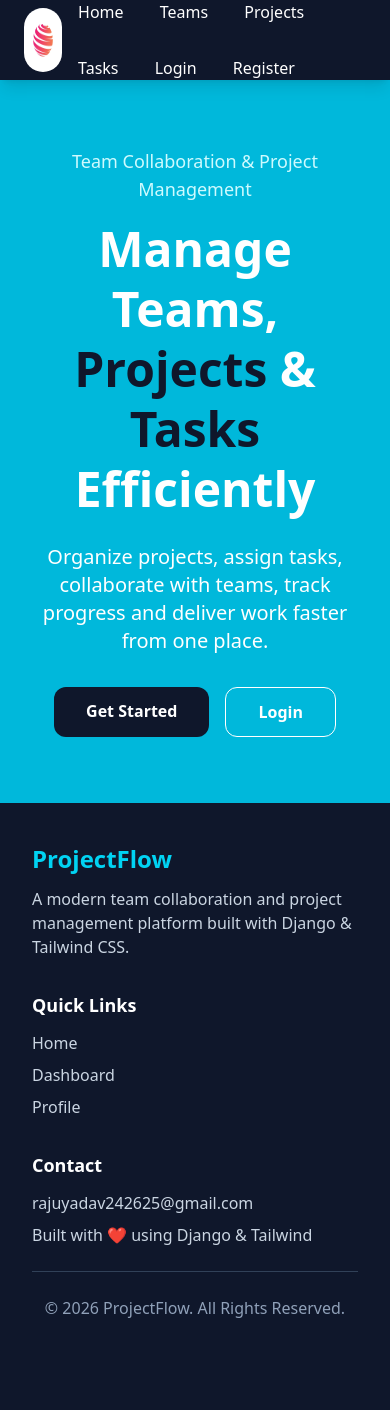
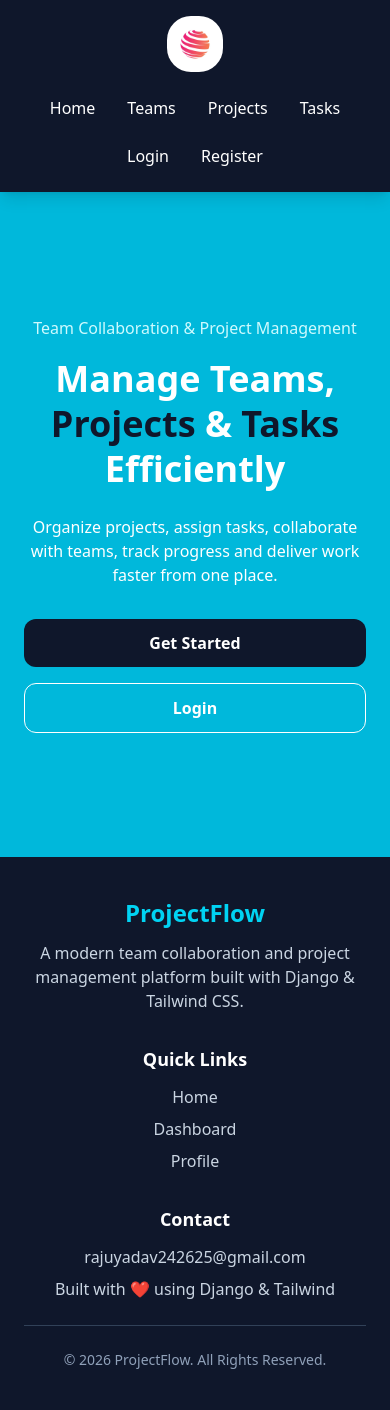
Before and after one commit to rajuyadav-cs/python-fullstack-django-ai-ml, a Django app: page / in a window 390 px wide. Before the commit the page ends 1318 px from the top, so only its background shows below. Run offline with Django 5.2, Linux system fonts and the light colour scheme; style sheets or scripts are compiled from the project's sources; some libraries are stand-ins or nearby versions.

Commit message:
responsive

```diff
--- a/Phase 3 - Django Project-1/trello/templates/index.html
+++ b/Phase 3 - Django Project-1/trello/templates/index.html
@@ -6,82 +6,83 @@
 <head>
     <meta charset="UTF-8">
     <meta name="viewport" content="width=device-width, initial-scale=1.0">
-
     {% tailwind_css %}
 
     <title>
-        {% block title %}
-            Homepage
-        {% endblock %}
+        {% block title %}Homepage{% endblock %}
     </title>
 </head>
+
 <body class="bg-cyan-500 min-h-screen">
 
 <div class="w-full min-h-screen flex flex-col">
 
     <!-- Navbar -->
-        <nav class="flex justify-between items-center h-20 w-full shadow-lg bg-slate-900 text-slate-200 px-6">
+    <nav class="w-full shadow-lg bg-slate-900 text-slate-200 px-4 py-4">
 
-            <div class="logo">
+        <div class="max-w-7xl mx-auto flex flex-col md:flex-row md:justify-between md:items-center gap-4">
+
+            <!-- Logo -->
+            <div class="flex justify-center md:justify-start">
                 <img
-                    class="h-16 w-auto rounded-3xl"
+                    class="h-14 md:h-16 w-auto rounded-3xl"
                     src="{% static 'accounts/images/logo.png' %}"
                     alt="Logo"
                 >
             </div>
 
-            <div class="links">
+            <!-- Links -->
+            <div class="flex flex-wrap justify-center md:justify-end gap-2">
 
-                <a class="inline-block text-white p-2 m-2 hover:text-cyan-500 hover:bg-cyan-200 rounded-lg hover:scale-110 transition"
+                <a class="text-white px-3 py-2 rounded-lg hover:text-cyan-500 hover:bg-cyan-200 transition"
                    href="{% url 'home' %}">
                     Home
                 </a>
 
-                <a class="inline-block text-white p-2 m-2 hover:text-cyan-500 hover:bg-cyan-200 rounded-lg hover:scale-110 transition"
-                   href="{% url "team-list" %}">
+                <a class="text-white px-3 py-2 rounded-lg hover:text-cyan-500 hover:bg-cyan-200 transition"
+                   href="{% url 'team-list' %}">
                     Teams
                 </a>
 
-                <a class="inline-block text-white p-2 m-2 hover:text-cyan-500 hover:bg-cyan-200 rounded-lg hover:scale-110 transition"
+                <a class="text-white px-3 py-2 rounded-lg hover:text-cyan-500 hover:bg-cyan-200 transition"
                    href="{% url 'project-list' %}">
                     Projects
                 </a>
 
-                <a
-                class="inline-block text-white p-2 m-2 hover:text-cyan-500 hover:bg-cyan-200 rounded-lg hover:scale-110 transition"
+                <a class="text-white px-3 py-2 rounded-lg hover:text-cyan-500 hover:bg-cyan-200 transition"
                    href="{% url 'task-list' %}">
                     Tasks
                 </a>
 
                 {% if request.user.is_authenticated %}
 
-                    <a class="inline-block text-white p-2 m-2 hover:text-cyan-500 hover:bg-cyan-200 rounded-lg hover:scale-110 transition"
+                    <a class="text-white px-3 py-2 rounded-lg hover:text-cyan-500 hover:bg-cyan-200 transition"
                        href="{% url 'dashboard' %}">
                         Dashboard
                     </a>
 
-                    <a class="inline-block text-white p-2 m-2 hover:text-cyan-500 hover:bg-cyan-200 rounded-lg hover:scale-110 transition"
+                    <a class="text-white px-3 py-2 rounded-lg hover:text-cyan-500 hover:bg-cyan-200 transition"
                        href="{% url 'profile' %}">
                         Profile
                     </a>
 
-                    <form action="{% url 'logout' %}" method="post" class="inline-block">
+                    <form action="{% url 'logout' %}" method="post">
                         {% csrf_token %}
                         <button
                             type="submit"
-                            class="text-white p-2 m-2 hover:text-cyan-500 hover:bg-cyan-200 rounded-lg hover:scale-110 transition">
+                            class="text-white px-3 py-2 rounded-lg hover:text-cyan-500 hover:bg-cyan-200 transition">
                             Logout
                         </button>
                     </form>
 
                 {% else %}
 
-                    <a class="inline-block text-white p-2 m-2 hover:text-cyan-500 hover:bg-cyan-200 rounded-lg hover:scale-110 transition"
+                    <a class="text-white px-3 py-2 rounded-lg hover:text-cyan-500 hover:bg-cyan-200 transition"
                        href="{% url 'login' %}">
                         Login
                     </a>
 
-                    <a class="inline-block text-white p-2 m-2 hover:text-cyan-500 hover:bg-cyan-200 rounded-lg hover:scale-110 transition"
+                    <a class="text-white px-3 py-2 rounded-lg hover:text-cyan-500 hover:bg-cyan-200 transition"
                        href="{% url 'register' %}">
                         Register
                     </a>
@@ -89,7 +90,7 @@
                 {% endif %}
 
                 {% if request.user.is_superuser %}
-                    <a class="inline-block text-white p-2 m-2 hover:text-cyan-500 hover:bg-cyan-200 rounded-lg hover:scale-110 transition"
+                    <a class="text-white px-3 py-2 rounded-lg hover:text-cyan-500 hover:bg-cyan-200 transition"
                        href="{% url 'admin:index' %}">
                         Admin
                     </a>
@@ -97,22 +98,23 @@
 
             </div>
 
+        </div>
     </nav>
 
     <!-- Main Content -->
-        <main class="flex-1 p-6">
+    <main class="flex-1 p-4 md:p-6">
 
         {% block content %}
 
-            <section class="min-h-[80vh] flex items-center justify-center">
+        <section class="min-h-[75vh] flex items-center justify-center">
 
-                <div class="text-center text-white max-w-4xl mx-auto">
+            <div class="text-center text-white max-w-4xl mx-auto px-2">
 
-                    <p class="text-cyan-100 text-lg mb-4 font-medium">
+                <p class="text-cyan-100 text-base md:text-lg mb-4 font-medium">
                     Team Collaboration & Project Management
                 </p>
 
-                    <h1 class="text-5xl md:text-6xl font-extrabold leading-tight mb-6">
+                <h1 class="text-4xl md:text-6xl font-extrabold leading-tight mb-6">
                     Manage Teams,
                     <span class="text-slate-900">Projects</span>
                     &
@@ -120,12 +122,12 @@
                     Efficiently
                 </h1>
 
-                    <p class="text-xl text-white mb-8">
+                <p class="text-base md:text-xl text-white mb-8">
                     Organize projects, assign tasks, collaborate with teams,
                     track progress and deliver work faster from one place.
                 </p>
 
-                    <div class="flex justify-center gap-4">
+                <div class="flex flex-col sm:flex-row justify-center gap-4">
 
                     {% if request.user.is_authenticated %}
 
@@ -161,11 +163,10 @@
     <!-- Footer -->
     <footer class="bg-slate-900 text-white">
 
-            <div class="max-w-7xl mx-auto px-8 py-10">
+        <div class="max-w-7xl mx-auto px-6 py-10">
 
-                <div class="grid md:grid-cols-3 gap-8">
+            <div class="grid grid-cols-1 md:grid-cols-3 gap-8 text-center md:text-left">
 
-                    <!-- Brand -->
                 <div>
                     <h2 class="text-2xl font-bold text-cyan-400">
                         ProjectFlow
@@ -177,7 +178,6 @@
                     </p>
                 </div>
 
-                    <!-- Quick Links -->
                 <div>
                     <h3 class="text-lg font-semibold mb-3">
                         Quick Links
@@ -190,13 +190,12 @@
                     </ul>
                 </div>
 
-                    <!-- Contact -->
                 <div>
                     <h3 class="text-lg font-semibold mb-3">
                         Contact
                     </h3>
 
-                        <p class="text-slate-300">
+                    <p class="text-slate-300 break-words">
                         rajuyadav242625@gmail.com
                     </p>
 
@@ -209,7 +208,7 @@
 
             <hr class="my-6 border-slate-700">
 
-                <div class="text-center text-slate-400">
+            <div class="text-center text-slate-400 text-sm">
                 © 2026 ProjectFlow. All Rights Reserved.
             </div>
 
```
Lines whose indentation alone changed are shown as unchanged.
